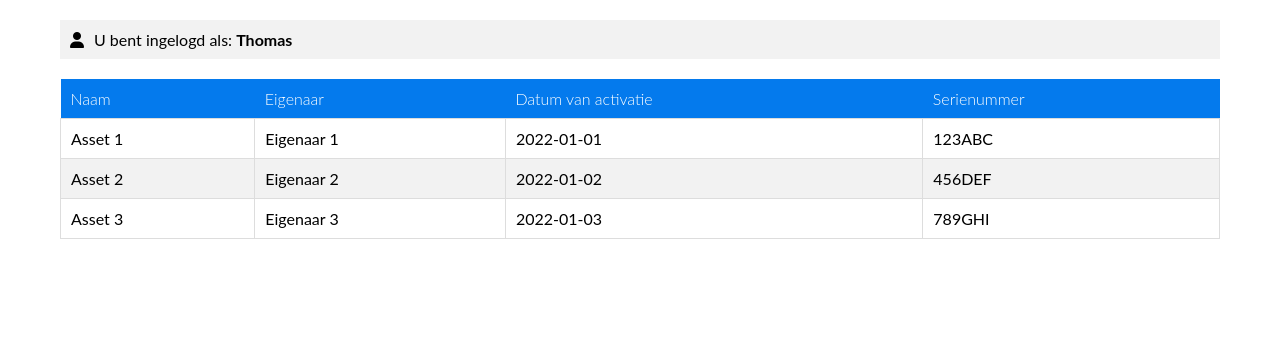
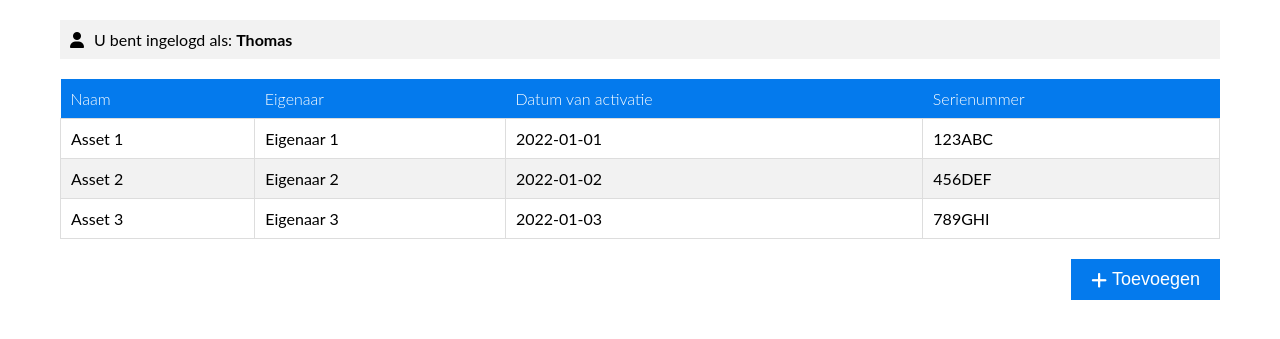
Before and after one commit to dewittethomas/asset-management-system, a PHP site: page / in a window 1280 px wide. Shown: the part 60-399 px from the top of the page. Run offline with PHP 8.4, Linux system fonts and the light colour scheme; some libraries are stand-ins or nearby versions.

Commit message:
Added "toevoegen" button

```diff
--- a/index.html
+++ b/index.html
@@ -57,6 +57,10 @@
                     </tr>
                 </tbody>
             </table>
+
+            <div class="add-container">
+                <button class="add"><i class="fa fa-plus"></i>Toevoegen</button>
+            </div>
         </div>
     </body>
 </html>
--- a/style.css
+++ b/style.css
@@ -123,3 +123,25 @@ button[type="submit"] {
     font-weight: 300;
     cursor: pointer;
 }
+
+.add-container {
+    display: flex;
+    justify-content: flex-end;
+    margin-top: 20px;
+}
+
+.add {
+    background-color: var(--blue);
+    color: var(--white);
+    border: none;
+    padding: 10px 20px;
+    font-size: 18px;
+    font-weight: 300;
+    cursor: pointer;
+    display: flex;
+    align-items: center;
+}
+
+.add i {
+    margin-right: 5px;
+}
```
